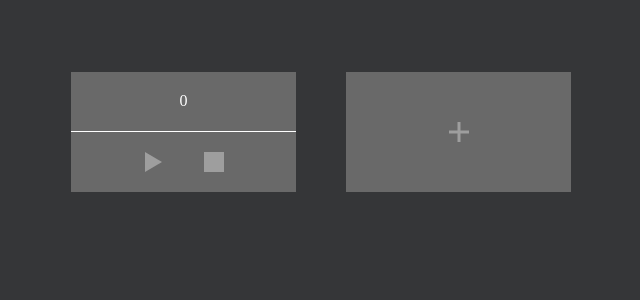
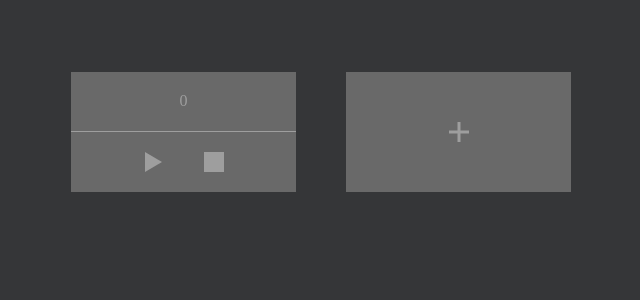
Before and after one commit to vatosarmat/vue_timers, a Vue app: page / in a window 1280 px wide. Both pictures are taken after a click on the button 590 px from the left and 132 px from the top of the page. Shown: the top 300 px of the page, without its empty margins (294-934 px from the left). Built offline with nearby package versions, Linux system fonts and the light colour scheme.

Commit message:
Highlight running timer

```diff
--- a/src/App.vue
+++ b/src/App.vue
@@ -1,7 +1,7 @@
 <template>
   <div :class="$style.root">
     <Timer v-for="id in ids" :key="id" />
-    <div className="card">
+    <div className="component-card">
       <IconButton @click="onNewTimerClick"><Plus /></IconButton>
     </div>
   </div>
--- a/src/components.scss
+++ b/src/components.scss
@@ -1,11 +1,7 @@
 @use './theme.scss' as *;
 @forward './theme.scss';
 
-body {
-  background-color: map-get($palette, gray, black);
-}
-
-.card {
+.component-card {
   display: flex;
   align-items: center;
   justify-content: center;
--- a/src/components/Timer.vue
+++ b/src/components/Timer.vue
@@ -1,14 +1,20 @@
 <template>
-  <div className="card">
+  <div
+    :class="{
+      'component-card': true,
+      [$style.root]: true,
+      ...highlightStyle,
+    }"
+  >
     <div :class="$style.display">{{ displayDuration }}</div>
     <div :class="$style.buttons">
-      <IconButton @click="onPauseClick" v-if="isActive">
+      <IconButton :class="highlightStyle" @click="onPauseClick" v-if="isActive">
         <Pause />
       </IconButton>
-      <IconButton @click="onRunClick" v-else>
+      <IconButton :class="highlightStyle" @click="onRunClick" v-else>
         <Triangle />
       </IconButton>
-      <IconButton @click="onResetClick">
+      <IconButton :class="highlightStyle" @click="onResetClick">
         <Square />
       </IconButton>
     </div>
@@ -16,7 +22,7 @@
 </template>
 
 <script setup lang="ts">
-import { ref } from 'vue'
+import { ref, useCssModule, computed } from 'vue'
 import { useRafFn } from '@vueuse/core'
 
 import IconButton from './controls/IconButton.vue'
@@ -28,6 +34,7 @@ const runMoment = ref<null | number>(null)
 const collectedDuration = ref(0)
 const displayDuration = ref(0)
 
+const style = useCssModule()
 const { pause, resume, isActive } = useRafFn(
   () => {
     if (runMoment.value !== null) {
@@ -36,6 +43,10 @@ const { pause, resume, isActive } = useRafFn(
   },
   { immediate: false }
 )
+
+const highlightStyle = computed(() => {
+  return { [style.highlighted]: isActive.value }
+})
 
 const onRunClick = () => {
   runMoment.value = Date.now()
@@ -65,8 +76,25 @@ const onResetClick = () => {
   justify-content: center;
   text-align: center;
   border-bottom: solid 1px;
-  border-color: map-get($palette, gray, white);
-  color: map-get($palette, gray, white);
+}
+
+.root {
+  color: map-get($palette, gray, button);
+
+  .display {
+    border-color: map-get($palette, gray, button);
+  }
+}
+
+.root.highlighted {
+  .display {
+    color: map-get($palette, gray, white);
+    border-color: map-get($palette, gray, white);
+  }
+
+  .highlighted {
+    color: map-get($palette, gray, white);
+  }
 }
 
 .buttons {
--- a/src/components/controls/IconButton.vue
+++ b/src/components/controls/IconButton.vue
@@ -5,7 +5,7 @@
 </template>
 
 <script setup lang="ts">
-const props = defineProps<{ isHighlighted?: boolean }>()
+//
 </script>
 
 <style module lang="scss">
@@ -16,8 +16,4 @@ const props = defineProps<{ isHighlighted?: boolean }>()
   background-color: transparent;
   color: map-get($palette, gray, button);
 }
-
-.highlighted {
-  color: map-get($palette, gray, white);
-}
 </style>
--- a/src/style.scss
+++ b/src/style.scss
@@ -3,6 +3,7 @@
 
 body {
   margin: 0;
+  background-color: map-get($palette, gray, black);
 }
 
 button {
```
